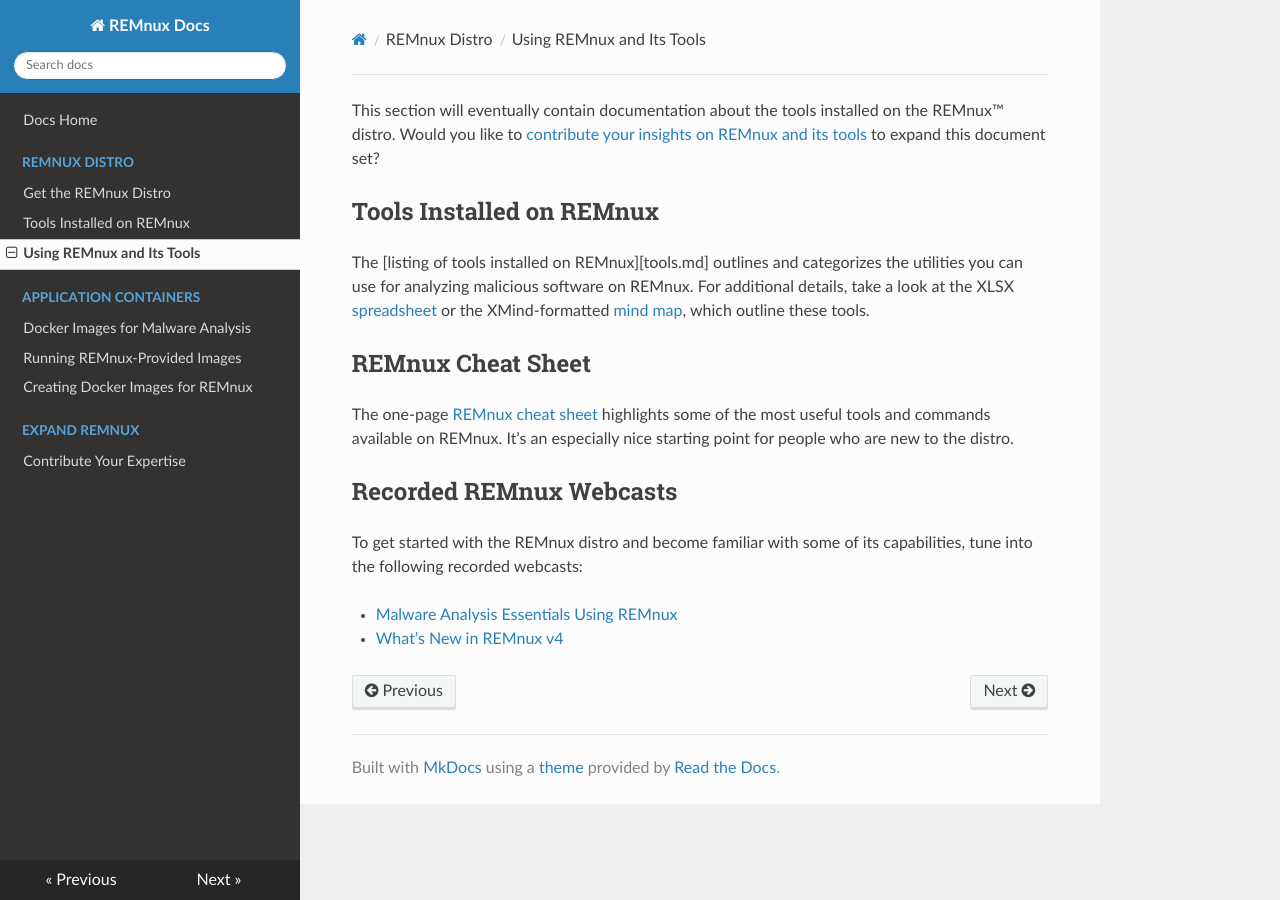
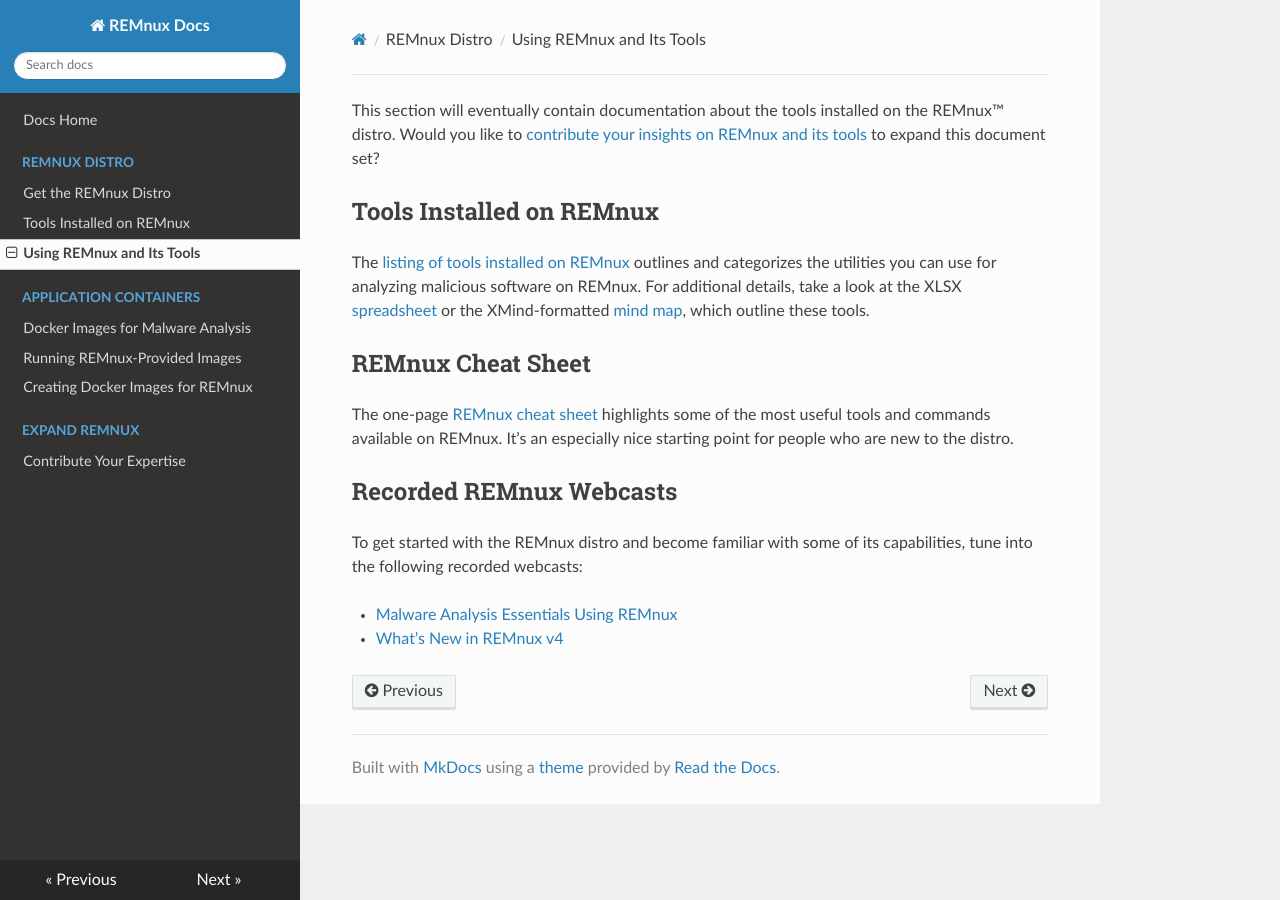
Before and after one commit to wzod/docs, an MkDocs documentation site: the page built from source/distro/use.md, in a window 1280 px wide. Built offline with MkDocs 1.6.1, drawn with Linux system fonts in a browser that asks for light colours; nearby versions of some CDN libraries; old or Windows-style settings are respelled for this version of MkDocs.

Commit message:
Update use.md

```diff
--- a/source/distro/use.md
+++ b/source/distro/use.md
@@ -2,7 +2,7 @@
 
 ## Tools Installed on REMnux
 
-The [listing of tools installed on REMnux][tools.md] outlines and categorizes the utilities you can use for analyzing malicious software on REMnux. For additional details, take a look at the XLSX [spreadsheet](https://REMnux.org/remnux-tools-sheet.xlsx) or the XMind-formatted [mind map](https://REMnux.org/remnux-tools-map.xmind), which outline these tools.
+The [listing of tools installed on REMnux](tools.md) outlines and categorizes the utilities you can use for analyzing malicious software on REMnux. For additional details, take a look at the XLSX [spreadsheet](https://REMnux.org/remnux-tools-sheet.xlsx) or the XMind-formatted [mind map](https://REMnux.org/remnux-tools-map.xmind), which outline these tools.
 
 ## REMnux Cheat Sheet
 
```
